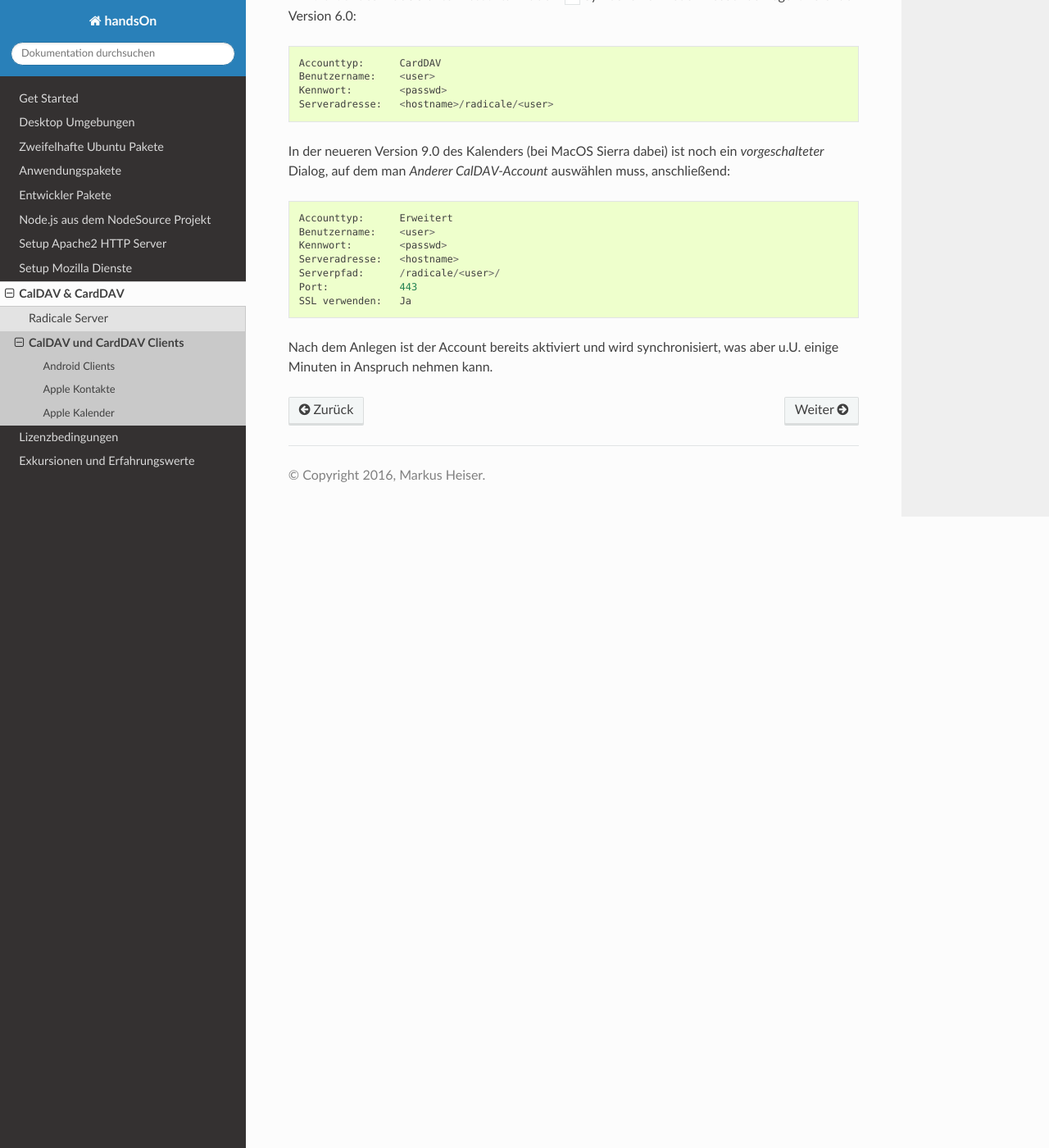
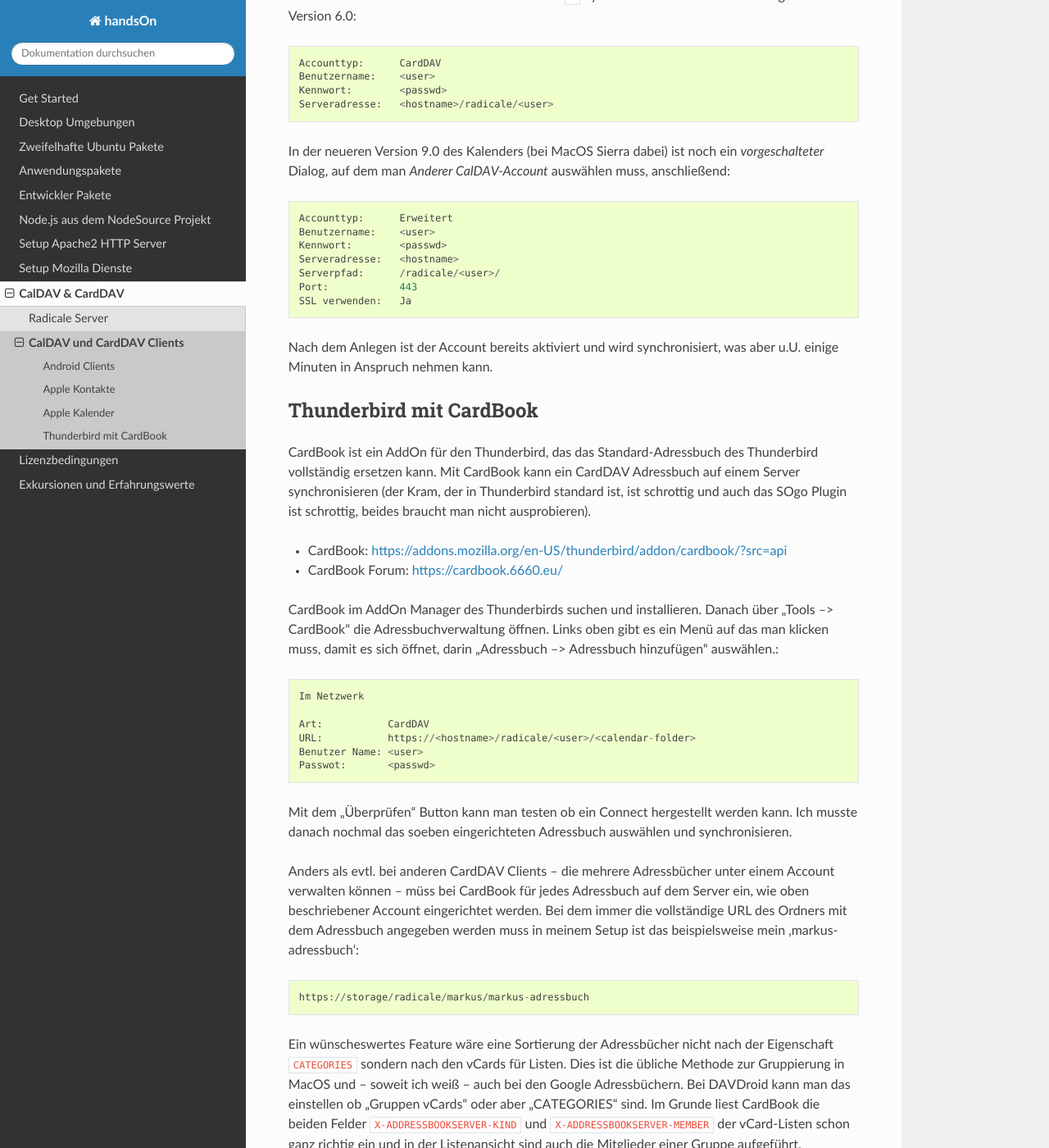
Before and after one commit to return42/handsOn, a Sphinx documentation site: the page built from docs/radicale/dav_client.rst, in a window 1280 px wide and 1400 px high, scrolled down 2459 px. Shown: the whole window at 82% size. Built offline with Sphinx 7.4.7 and the Read the Docs theme 2.0.0, drawn with Linux system fonts in a browser that asks for light colours; some of the changed text lies outside the part shown.

Commit message:
CardDAV-Clients: Thunderbird mit CardBook

```diff
--- a/docs/radicale/dav_client.rst
+++ b/docs/radicale/dav_client.rst
@@ -135,3 +135,57 @@ muss, anschließend::
 
 Nach dem Anlegen ist der Account bereits aktiviert und wird synchronisiert, was
 aber u.U. einige Minuten in Anspruch nehmen kann.
+
+Thunderbird mit CardBook
+------------------------
+
+CardBook ist ein AddOn für den Thunderbird, das das Standard-Adressbuch des
+Thunderbird vollständig ersetzen kann. Mit CardBook kann ein CardDAV Adressbuch
+auf einem Server synchronisieren (der Kram, der in Thunderbird standard ist,
+ist schrottig und auch das SOgo Plugin ist schrottig, beides braucht man nicht
+ausprobieren).
+
+* CardBook: https://addons.mozilla.org/en-US/thunderbird/addon/cardbook/?src=api
+* CardBook Forum: https://cardbook.6660.eu/
+
+CardBook im AddOn Manager des Thunderbirds suchen und installieren.  Danach über
+"Tools --> CardBook" die Adressbuchverwaltung öffnen. Links oben gibt es ein
+Menü auf das man klicken muss, damit es sich öffnet, darin "Adressbuch -->
+Adressbuch hinzufügen" auswählen.::
+
+  Im Netzwerk
+
+  Art:           CardDAV
+  URL:           https://<hostname>/radicale/<user>/<calendar-folder>
+  Benutzer Name: <user>
+  Passwot:       <passwd>
+
+Mit dem "Überprüfen" Button kann man testen ob ein Connect hergestellt werden
+kann. Ich musste danach nochmal das soeben eingerichteten Adressbuch auswählen
+und synchronisieren.
+
+Anders als evtl. bei anderen CardDAV Clients -- die mehrere Adressbücher unter
+einem Account verwalten können -- müss bei CardBook für jedes Adressbuch auf dem
+Server ein, wie oben beschriebener Account eingerichtet werden. Bei dem immer
+die vollständige URL des Ordners mit dem Adressbuch angegeben werden muss in
+meinem Setup ist das beispielsweise mein 'markus-adressbuch'::
+
+  https://storage/radicale/markus/markus-adressbuch
+
+Ein wünscheswertes Feature wäre eine Sortierung der Adressbücher nicht nach der
+Eigenschaft ``CATEGORIES`` sondern nach den vCards für Listen. Dies ist die
+übliche Methode zur Gruppierung in MacOS und -- soweit ich weiß -- auch bei den
+Google Adressbüchern. Bei DAVDroid kann man das einstellen ob "Gruppen vCards"
+oder aber "CATEGORIES" sind. Im Grunde liest CardBook die beiden Felder
+``X-ADDRESSBOOKSERVER-KIND`` und ``X-ADDRESSBOOKSERVER-MEMBER`` der vCard-Listen
+schon ganz richtig ein und in der Listenansicht sind auch die Mitglieder einer
+Gruppe aufgeführt.
+
+Die Möglichkeit zur Gruppierung in der Addressbar (auf der linken Seite des
+CardBook) entlang dieser Gruppen ist leider nicht möglich. Der Entwickler
+*Philippe* ist dem Feature nicht abgeneigt, hat derzeit aber wohl genung anderes
+zu tun, so dass mit einer solchen Gruppierung in naher Zukunft wohl eher nicht
+zu rechnen ist.
+
+  Wer aber keine Gruppierung in seinem Adressbuch hat, der wird damit auch keine
+  Probleme haben ;)
```
